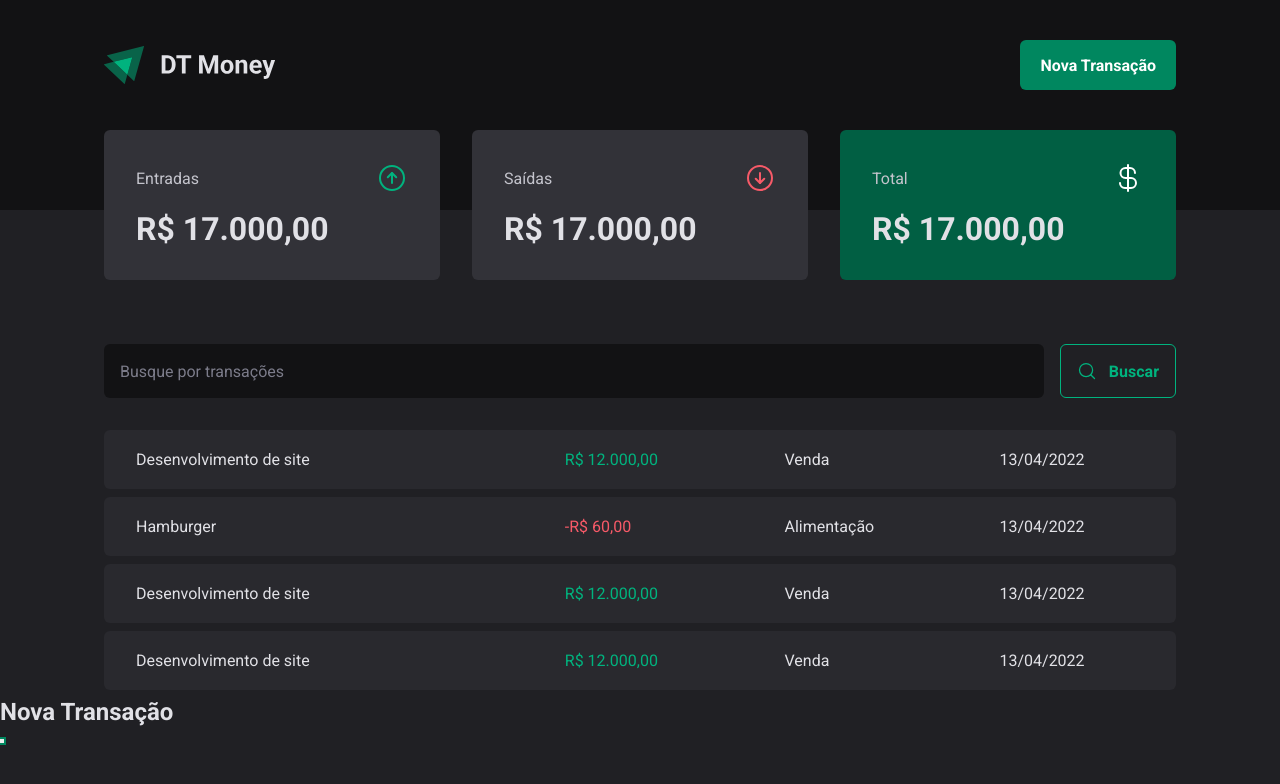
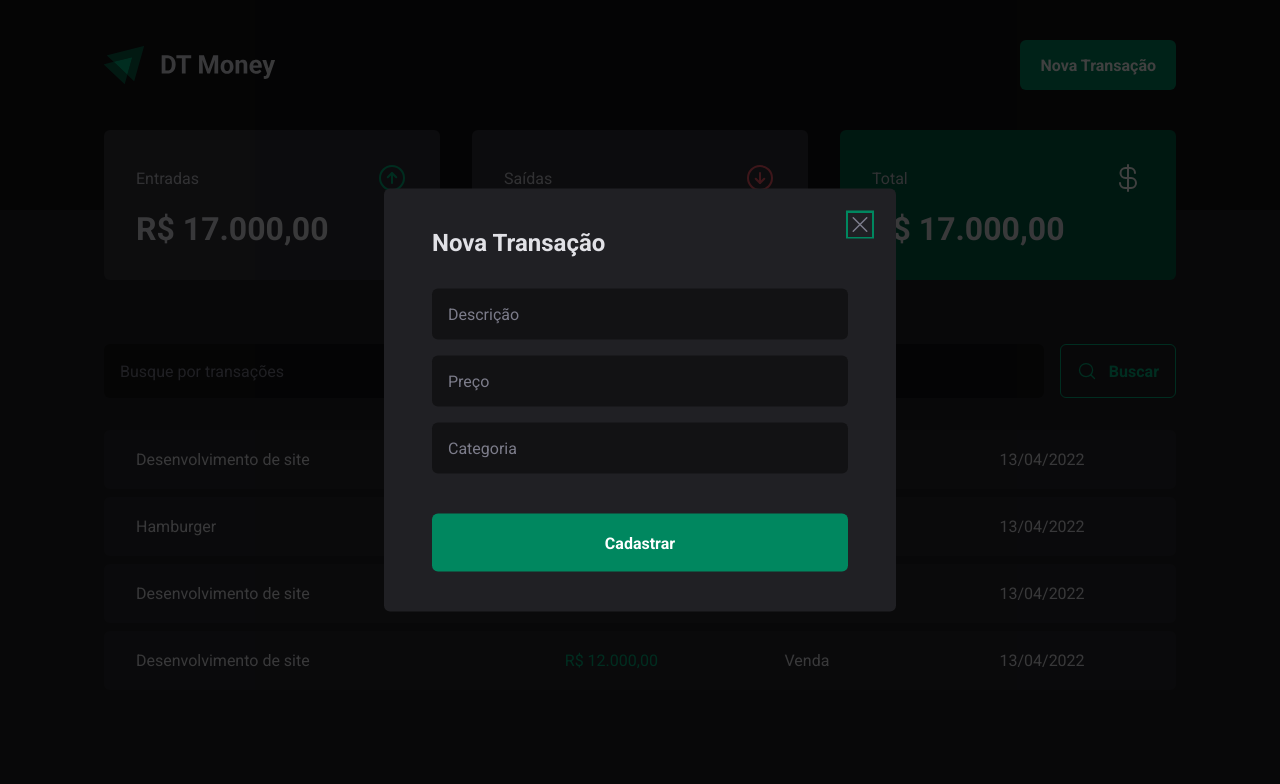
Before and after one commit to thiagocdn/ignite-03-dt-money, a React (Vite) app: page / in a window 1280 px wide. Both pictures are taken after a click on the button "Nova Transação". Shown: the top 784 px of the page. Built offline with nearby package versions, Linux system fonts and the light colour scheme.

Commit message:
Created modal style

```diff
--- a/src/components/header/index.tsx
+++ b/src/components/header/index.tsx
@@ -2,25 +2,19 @@
 import * as Dialog from '@radix-ui/react-dialog'
 
 import logoImg from '../../assets/logo.svg'
+import { NewTransactionModal } from '../new-transaction-modal'
 
 export function Header() {
   return (
     <HeaderContainer>
       <HeaderContent>
         <img src={logoImg} alt="DT Logo" />
+
         <Dialog.Root>
           <Dialog.Trigger asChild>
             <NewTransactionButton>Nova Transação</NewTransactionButton>
           </Dialog.Trigger>
-
-          <Dialog.Portal>
-            <Dialog.Overlay>
-              <Dialog.Content>
-                <Dialog.Title>Nova Transação</Dialog.Title>
-                <Dialog.Close />
-              </Dialog.Content>
-            </Dialog.Overlay>
-          </Dialog.Portal>
+          <NewTransactionModal />
         </Dialog.Root>
       </HeaderContent>
     </HeaderContainer>
--- /dev/null
+++ b/src/components/new-transaction-modal/index.tsx
@@ -0,0 +1,27 @@
+import * as Dialog from '@radix-ui/react-dialog'
+import { X } from 'phosphor-react'
+import { CloseButton, Content, Overlay } from './styles'
+
+export function NewTransactionModal() {
+  return (
+    <Dialog.Portal>
+      <Overlay>
+        <Content>
+          <Dialog.Title>Nova Transação</Dialog.Title>
+
+          <CloseButton>
+            <X size={24} />
+          </CloseButton>
+
+          <form action="">
+            <input type="text" placeholder="Descrição" required />
+            <input type="number" placeholder="Preço" required />
+            <input type="text" placeholder="Categoria" required />
+
+            <button type="submit">Cadastrar</button>
+          </form>
+        </Content>
+      </Overlay>
+    </Dialog.Portal>
+  )
+}
--- /dev/null
+++ b/src/components/new-transaction-modal/styles.ts
@@ -0,0 +1,71 @@
+import styled from 'styled-components'
+import * as Dialog from '@radix-ui/react-dialog'
+
+export const Overlay = styled(Dialog.Overlay)`
+  position: fixed;
+  width: 100vw;
+  height: 100vh;
+  inset: 0;
+  background: rgba(0, 0, 0, 0.75);
+`
+
+export const Content = styled(Dialog.Content)`
+  min-width: 32rem;
+  border-radius: 6px;
+  padding: 2.5rem 3rem;
+  background: ${(props) => props.theme['gray-800']};
+
+  position: fixed;
+  top: 50%;
+  left: 50%;
+  transform: translate(-50%, -50%);
+
+  form {
+    margin-top: 2rem;
+    display: flex;
+    flex-direction: column;
+    gap: 1rem;
+
+    input {
+      border-radius: 6px;
+      border: 0;
+      background: ${(props) => props.theme['gray-900']};
+      color: ${(props) => props.theme['gray-300']};
+      padding: 1rem;
+
+      &::placeholder {
+        color: ${(props) => props.theme['gray-500']};
+      }
+    }
+
+    button[type='submit'] {
+      cursor: pointer;
+      height: 58px;
+      border: 0;
+      background: ${(props) => props.theme['green-500']};
+      color: ${(props) => props.theme.white};
+      font-weight: bold;
+      padding: 0 1.25rem;
+      border-radius: 6px;
+      margin-top: 1.5rem;
+
+      &:hover {
+        transition: background-color 0.2s;
+        background: ${(props) => props.theme['green-700']};
+      }
+    }
+  }
+`
+
+export const CloseButton = styled(Dialog.Close)`
+  cursor: pointer;
+
+  position: absolute;
+  background: transparent;
+  border: 0;
+  top: 1.5rem;
+  right: 1.5rem;
+  line-height: 0;
+
+  color: ${(props) => props.theme['gray-500']};
+`
```
